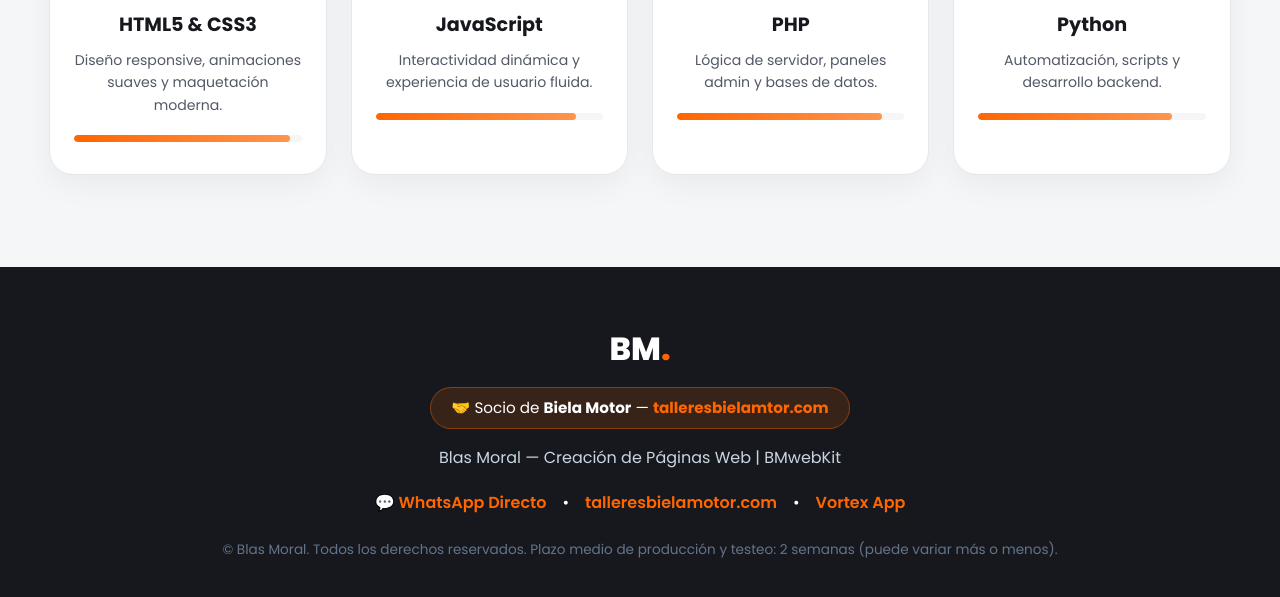
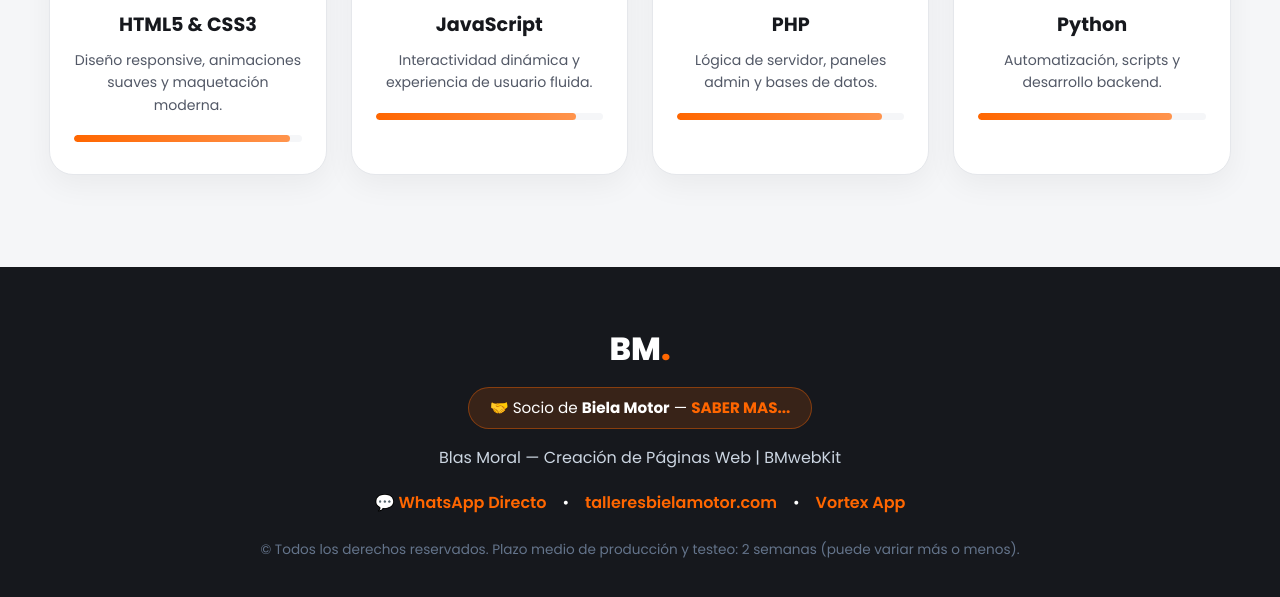
Before and after one commit to BMwebkit/BMwebkit.github.io, a plain HTML site: page index.html in a window 1280 px wide. Shown: the part 2967-3564 px from the top of the page. Drawn offline with Linux system fonts and the light colour scheme.

Commit message:
Update index.html

```diff
--- a/index.html
+++ b/index.html
@@ -248,7 +248,7 @@
         <div class="footer-contenido">
             <div class="footer-logo">BM<span>.</span></div>
             <div class="socio-footer-badge">
-                🤝 Socio de <strong>Biela Motor</strong> — <a href="https://talleresbielamtor.com" target="_blank" rel="noopener noreferrer">talleresbielamtor.com</a>
+                🤝 Socio de <strong>Biela Motor</strong> — <a href="https://talleresbielamotor.com" target="_blank" rel="noopener noreferrer">SABER MAS...</a>
             </div>
             <p class="footer-tagline">Blas Moral — Creación de Páginas Web | BMwebKit</p>
             <div class="footer-links">
@@ -258,7 +258,7 @@
                 <span>•</span>
                 <a href="https://play.google.com/store/apps/details?id=box.plus3&hl=es" target="_blank" rel="noopener noreferrer">Vortex App</a>
             </div>
-            <p class="copyright">&copy; Blas Moral. Todos los derechos reservados. Plazo medio de producción y testeo: 2 semanas (puede variar más o menos).</p>
+            <p class="copyright">&copy; Todos los derechos reservados. Plazo medio de producción y testeo: 2 semanas (puede variar más o menos).</p>
         </div>
     </footer>
 
```
